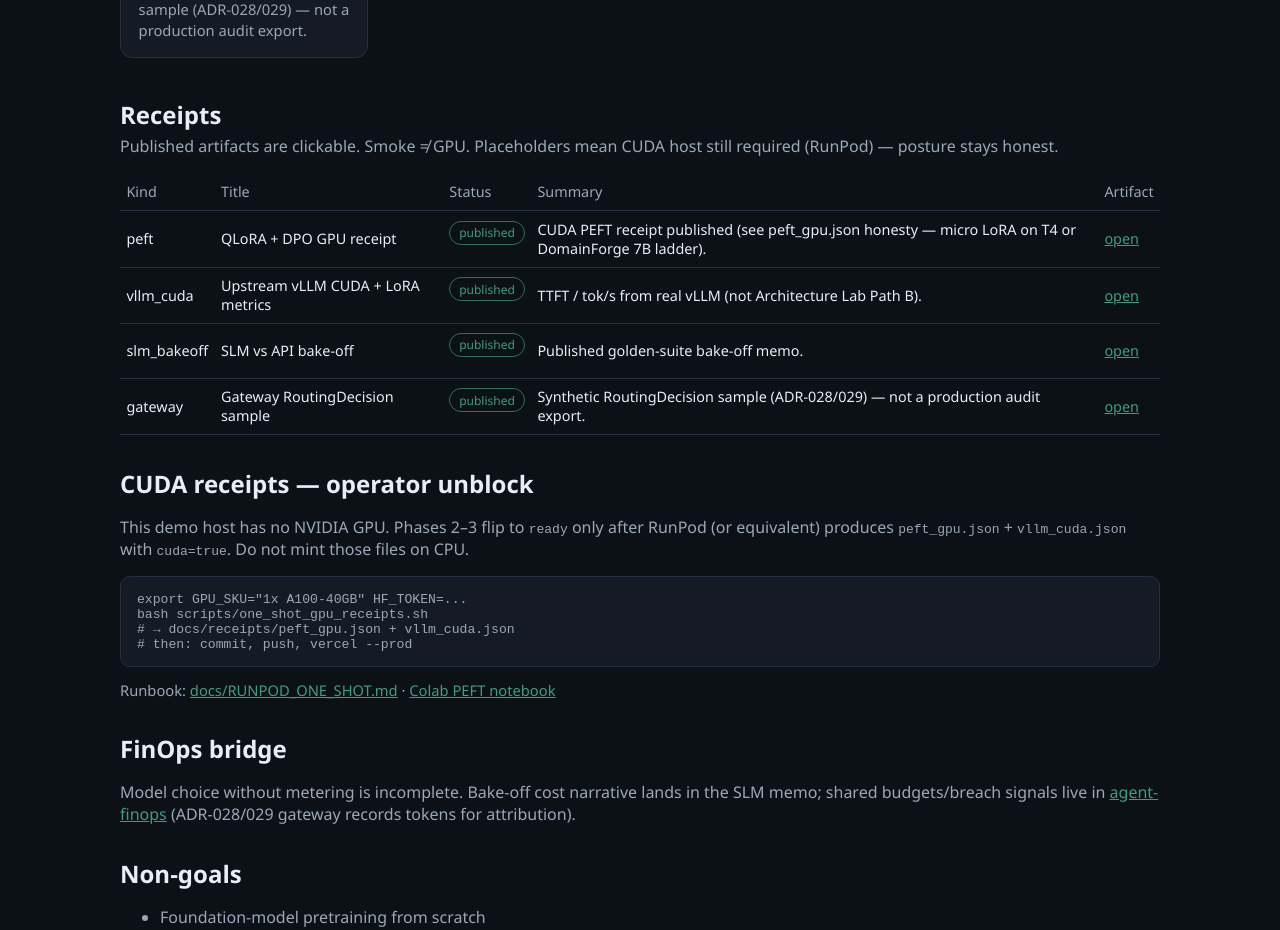
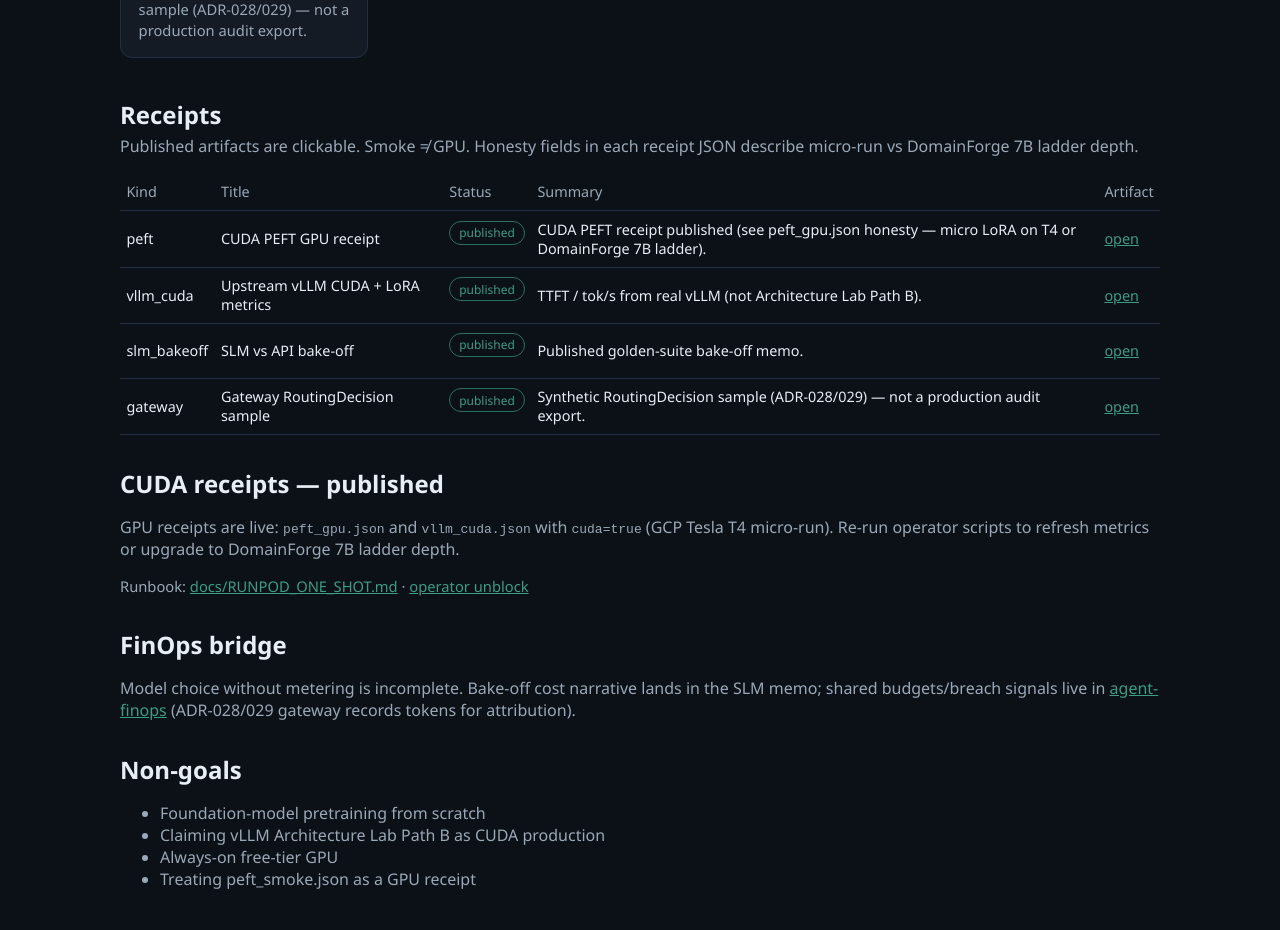
Before and after one commit to vpeetla-ai/modelforge-llmops, a Next.js app in the folder ui/: page / in a window 1280 px wide. Shown: the part 1120-2050 px from the top of the page. Built offline with nearby package versions, Linux system fonts and the light colour scheme; no server answers.

Commit message:
Sync ModelForge UI copy when CUDA receipts are published.

```diff
--- a/ui/app/page.tsx
+++ b/ui/app/page.tsx
@@ -77,6 +77,11 @@ export default function HomePage() {
   const pending = receipts.filter(
     (r) => r.status === "placeholder" || r.status === "planned",
   ).length;
+  const peftReady =
+    posture?.components.find((c) => c.id === "peft")?.status === "ready";
+  const vllmReady =
+    posture?.components.find((c) => c.id === "vllm_cuda")?.status === "ready";
+  const gpuReceiptsDone = Boolean(peftReady && vllmReady);
 
   return (
     <main>
@@ -163,8 +168,8 @@ export default function HomePage() {
       <section style={{ marginTop: "2.5rem" }}>
         <h2 style={{ marginBottom: "0.25rem" }}>Receipts</h2>
         <p style={{ color: "var(--muted)", marginTop: 0 }}>
-          Published artifacts are clickable. Smoke ≠ GPU. Placeholders mean CUDA
-          host still required (RunPod) — posture stays honest.
+          Published artifacts are clickable. Smoke ≠ GPU. Honesty fields in each
+          receipt JSON describe micro-run vs DomainForge 7B ladder depth.
         </p>
         <table>
           <thead>
@@ -203,6 +208,27 @@ export default function HomePage() {
         </table>
       </section>
 
+      {gpuReceiptsDone ? (
+        <section style={{ marginTop: "2rem" }}>
+          <h2>CUDA receipts — published</h2>
+          <p style={{ color: "var(--muted)" }}>
+            GPU receipts are live: <code>peft_gpu.json</code> and{" "}
+            <code>vllm_cuda.json</code> with <code>cuda=true</code> (GCP Tesla
+            T4 micro-run). Re-run operator scripts to refresh metrics or upgrade
+            to DomainForge 7B ladder depth.
+          </p>
+          <p className="hero-meta">
+            Runbook:{" "}
+            <a href="https://github.com/vpeetla-ai/modelforge-llmops/blob/main/docs/RUNPOD_ONE_SHOT.md">
+              docs/RUNPOD_ONE_SHOT.md
+            </a>
+            {" · "}
+            <a href="https://github.com/vpeetla-ai/modelforge-llmops/blob/main/docs/OPERATOR_CUDA_UNBLOCK.md">
+              operator unblock
+            </a>
+          </p>
+        </section>
+      ) : (
         <section style={{ marginTop: "2rem" }}>
           <h2>CUDA receipts — operator unblock</h2>
           <p style={{ color: "var(--muted)" }}>
@@ -237,6 +263,7 @@ bash scripts/one_shot_gpu_receipts.sh
             </a>
           </p>
         </section>
+      )}
 
       <section style={{ marginTop: "2rem" }}>
         <h2>FinOps bridge</h2>
--- a/ui/lib/receipts.ts
+++ b/ui/lib/receipts.ts
@@ -40,7 +40,7 @@ export function listReceipts(): Receipt[] {
     {
       id: "peft-gpu",
       kind: "peft",
-      title: "QLoRA + DPO GPU receipt",
+      title: "CUDA PEFT GPU receipt",
       status: peftGpu ? "published" : peftSmoke ? "smoke" : "placeholder",
       summary: peftGpu
         ? "CUDA PEFT receipt published (see peft_gpu.json honesty — micro LoRA on T4 or DomainForge 7B ladder)."
```
Lines whose indentation alone changed are shown as unchanged.
